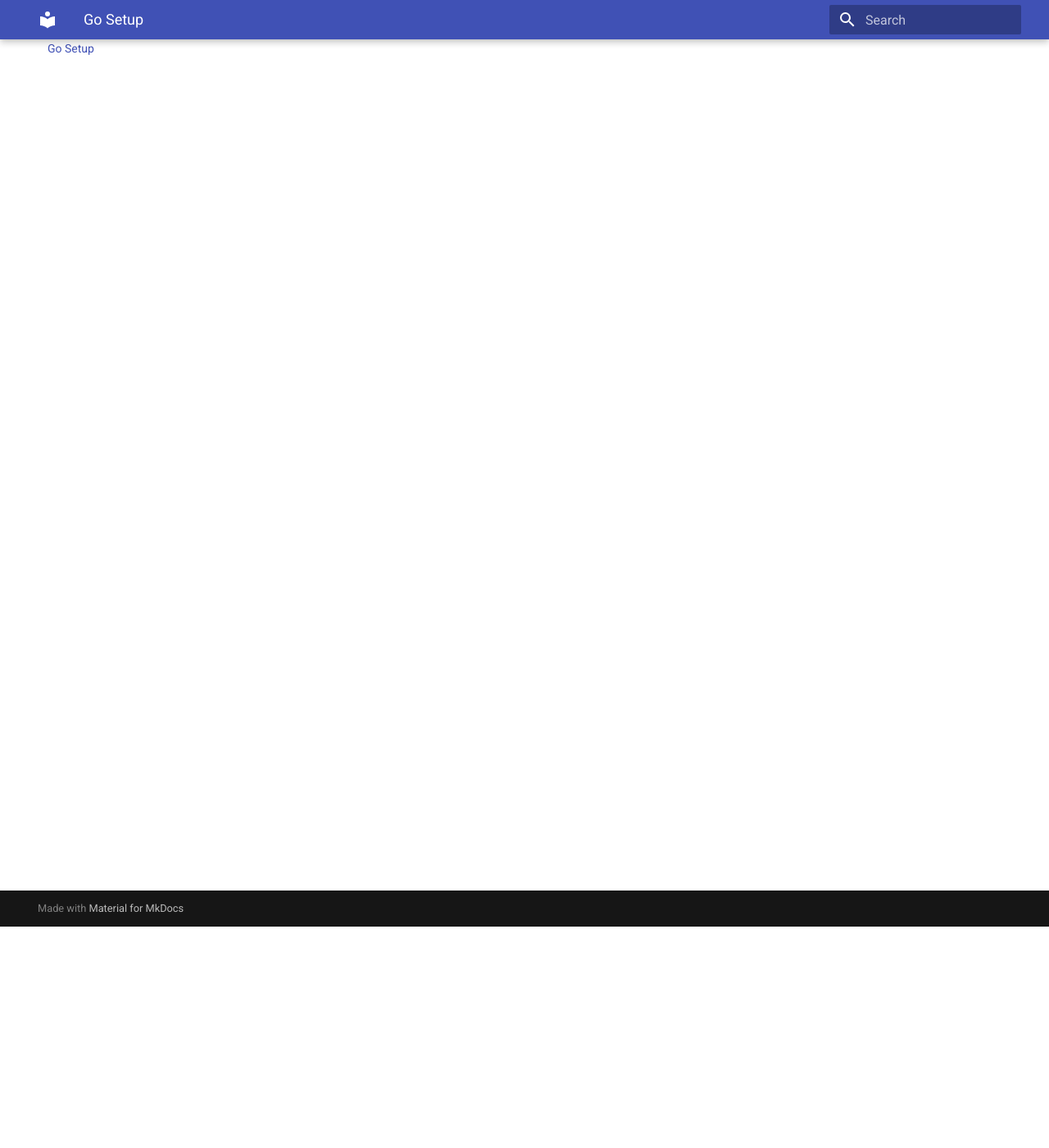
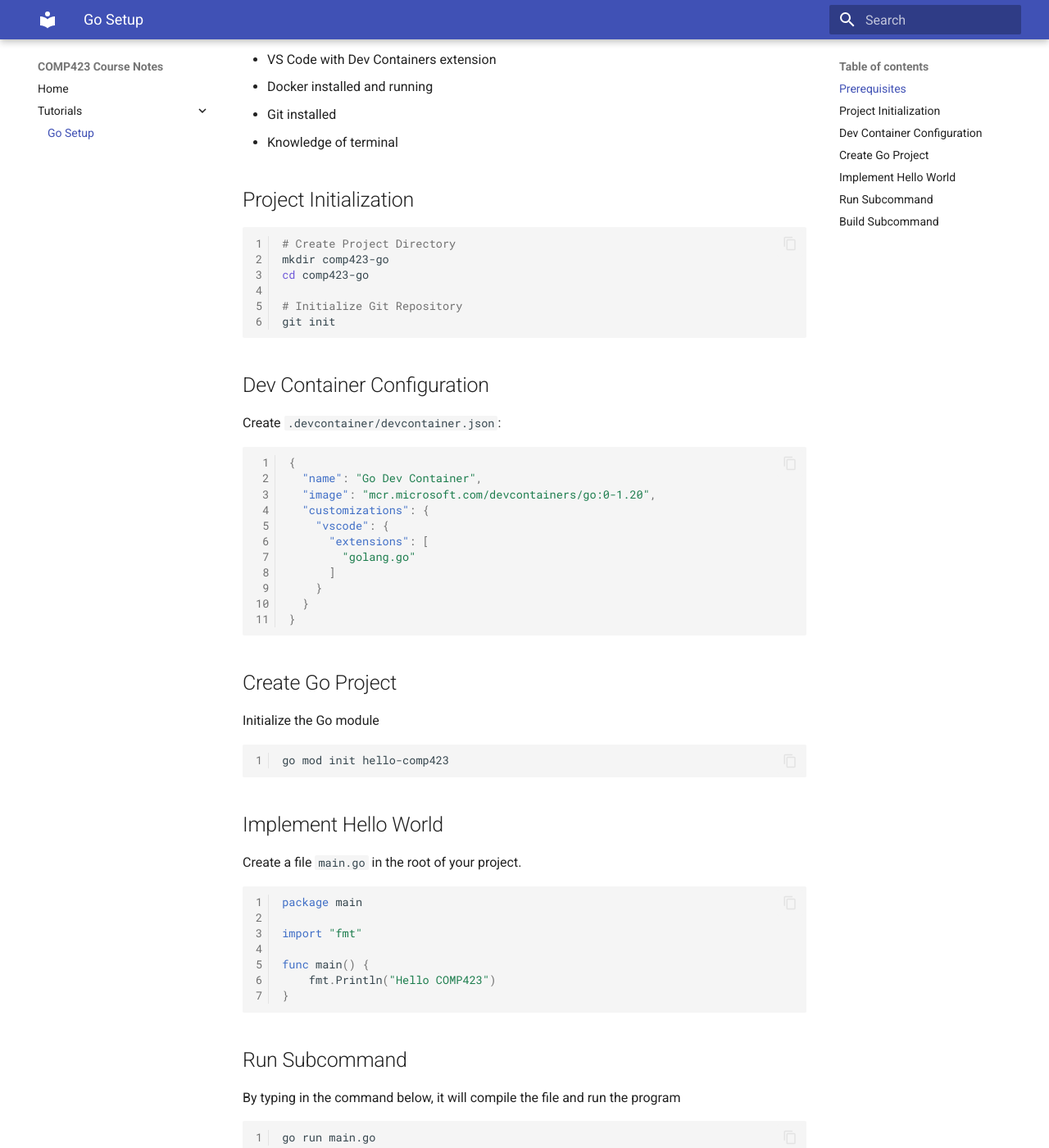
Before and after one commit to chzou123/comp423-course-notes, an MkDocs documentation site: the page built from docs/tutorials/go-setup.md, in a window 1280 px wide and 1400 px high, scrolled down 270 px. Shown: the whole window at 82% size. Built offline with MkDocs 1.6.1 and Material for MkDocs 9.7.7, drawn with Linux system fonts in a browser that asks for light colours; some of the changed text lies outside the part shown.

Commit message:
finished rough draft of the Go tutorial

````diff
--- a/docs/tutorials/go-setup.md
+++ b/docs/tutorials/go-setup.md
@@ -2,3 +2,66 @@
 
 * Primary author: [Chris Zou](https://github.com/chzou123)
 * Reviewer: [Shanyu Gowdu](https://github.com/gowdu0)
+
+## Prerequisites
+- VS Code with Dev Containers extension
+- Docker installed and running
+- Git installed
+- Knowledge of terminal
+
+## Project Initialization
+```bash
+# Create Project Directory
+mkdir comp423-go
+cd comp423-go
+
+# Initialize Git Repository
+git init
+```
+
+## Dev Container Configuration
+Create `.devcontainer/devcontainer.json`:
+```json
+{
+  "name": "Go Dev Container",
+  "image": "mcr.microsoft.com/devcontainers/go:0-1.20",
+  "customizations": {
+    "vscode": {
+      "extensions": [
+        "golang.go"
+      ]
+    }
+  }
+}
+```
+
+## Create Go Project
+Initialize the Go module
+```bash
+go mod init hello-comp423
+```
+
+## Implement Hello World
+Create a file `main.go` in the root of your project.
+```go
+package main
+
+import "fmt"
+
+func main() {
+    fmt.Println("Hello COMP423")
+}
+```
+
+## Run Subcommand
+By typing in the command below, it will compile the file and run the program
+```bash
+go run main.go
+```
+
+## Build Subcommand
+By typing in the first command below, it will create an executable in your project directory. Then, typing in the second command, you will be able to run the program
+```bash
+go build -o hello main.go
+./hello
+```
````
